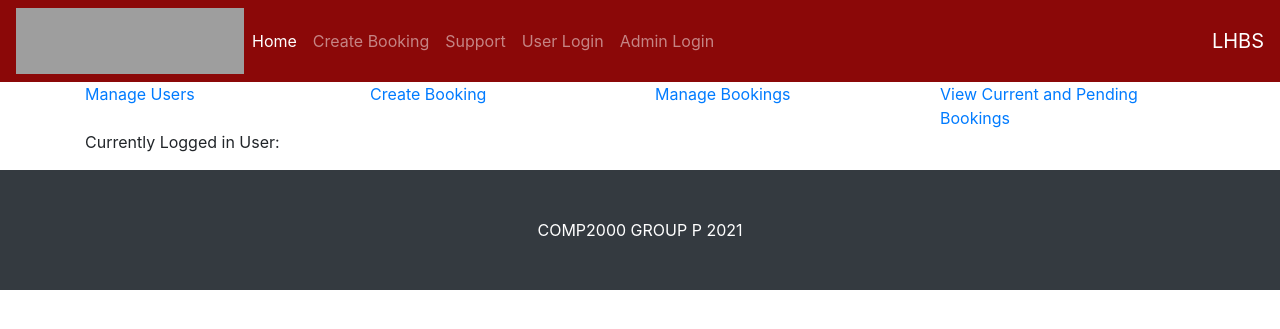
After one commit to Will-Stewart/COMP2003-2020-GROUP-P-LHBS, a PHP site: page /adminPortal.php in a window 1280 px wide. The commit adds this page. Shown: the top 329 px of the page. Run offline with PHP 8.4, Linux system fonts and the light colour scheme; grey boxes are pictures that could not be loaded.

Commit message:
Changes to Index and Creation of Admin Portal Page
Updated Index Page with new images and created the basic admin portal page ready to start functionality

```diff
--- /dev/null
+++ b/public/adminPortal.php
@@ -0,0 +1,25 @@
+<?php
+include_once 'header.php';
+?>
+
+<div class="container">
+    <div class="row align-items-start">
+        <div class="col">
+            <a class="" href="">Manage Users</a>
+        </div>
+        <div class="col">
+            <a class="" href="">Create Booking</a>
+        </div>
+        <div class="col">
+            <a class="" href="">Manage Bookings</a>
+        </div>
+        <div class="col">
+            <a class="" href="">View Current and Pending Bookings</a>
+        </div>
+    </div>
+    <p>Currently Logged in User: </p>
+</div>
+
+<?php
+include_once 'footer.php';
+?>
```
Also changed, not shown: public/index.php (+4 -7 lines), assets/img/blue.jpg (added), assets/img/green.jpg, assets/img/talyllyn.jpg (added), assets/img/yellow.jpg.
